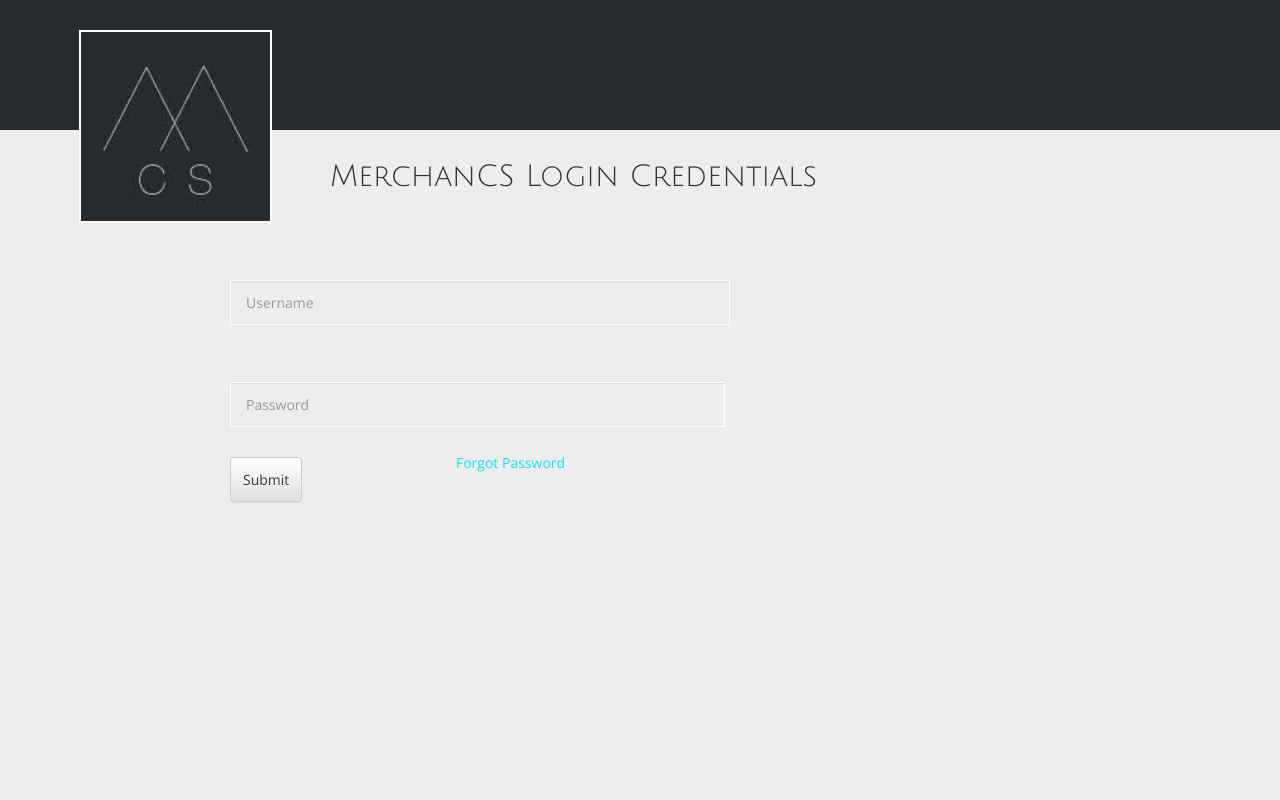
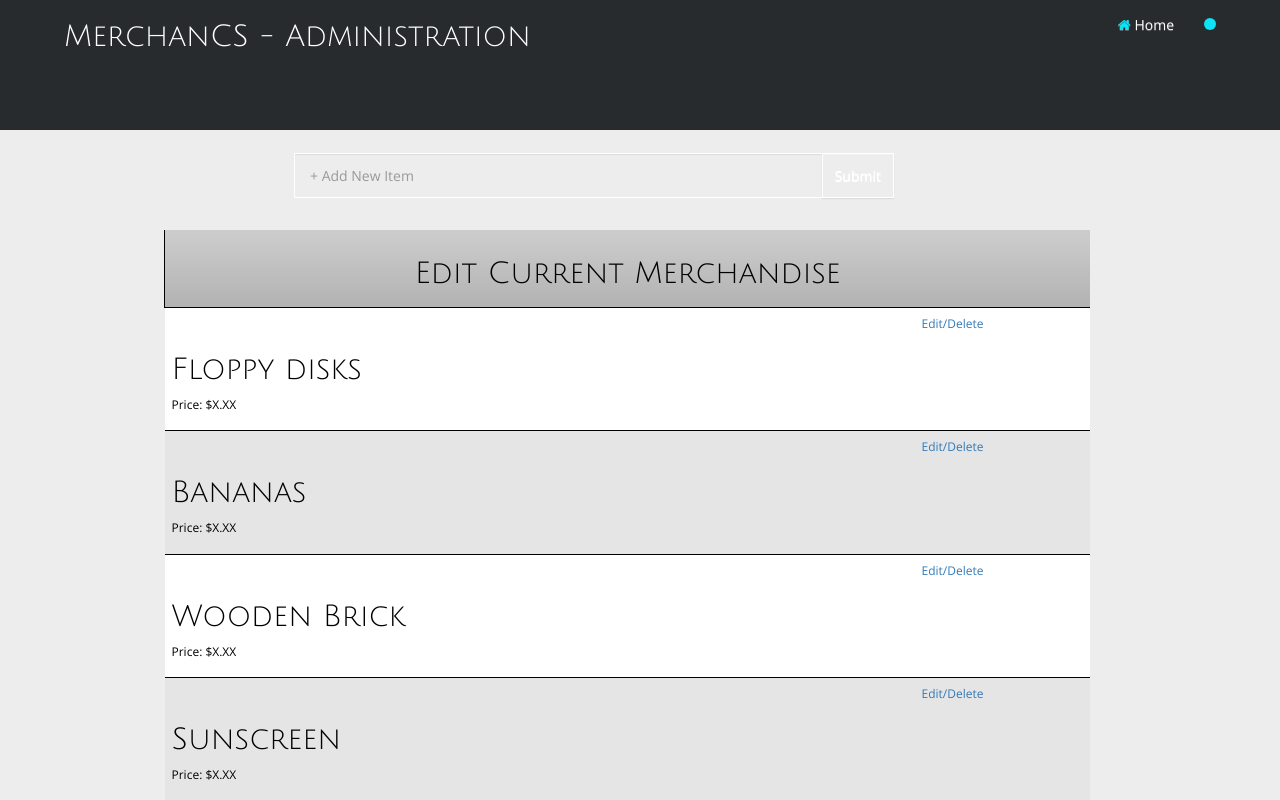
Before and after one commit to oliver-spryn/merchancs, a PHP site: page /admin.html in a window 1280 px wide. Run offline with PHP 8.4, Linux system fonts and the light colour scheme; some libraries are stand-ins or nearby versions.

Commit message:
Added real admin page. Fixed "old" admin page to be correctly labeled as login page. (sorry about that) -Noah

```diff
--- a/admin.html
+++ b/admin.html
@@ -2,7 +2,7 @@
 <html lang="en">
 <head>
 <meta charset="UTF-8">
-<title>MerchanCS Admin</title>
+<title>MerchanCS Template</title>
 
 <link href="https://fonts.googleapis.com/css?family=Lato:100,300,400|Open+Sans:400,300|Julius+Sans+One" rel="stylesheet">
 <link href="https://maxcdn.bootstrapcdn.com/font-awesome/4.2.0/css/font-awesome.min.css" rel="stylesheet">
@@ -18,19 +18,12 @@
 
 <body class="electric">
 <header id="main-header">
-
-    <a id="logo" class="navbar-brand" href="#"><img alt="MerchanCS Logo" class="logo" src="images/logo.jpg"></a>
-
-</header>
-<form id="loginForm">
-<h2>MerchanCS Login Credentials</h2>
+<nav class="navbar navbar-default" role="navigation">
 
 
-<!--
 <ul class="nav navbar-nav navbar-right">
 <li><a class="home" href="#"><i class="fa fa-home text-inherit"></i> Home</a></li>
-<li><a class="search" href="#"><i class="fa fa-search text-inherit"></i> Search</a></li>
-<li><a class="browse" href="#"><i class="fa fa-bars text-inherit"></i> Browse</a></li>
+
 
 <li class="dropdown themes">
 <a href="#" class="dropdown-toggle" data-toggle="dropdown"><span class="background-inherit demo-disk"></span></a>
@@ -42,21 +35,75 @@
 </ul>
 </li>
 </ul>
--->
 
-<div class="input-group username">
-<input class="form-control" type="text" placeholder="Username">
-</div>
+<h2>MerchanCS - Administration</h2>
 
-<div class="input-group password">
-<input class="form-control" type="text" placeholder="Password">
-<span class="input-group-btn"></span>
+<div class="input-group addItem">
+<input class="form-control" type="text" placeholder="+ Add New Item">
+<span class="input-group-btn">
+<button class="btn btn-default" type="button">Submit</button>
+</span>
 </div>
 
 
-<button id = "submitButton" class="btn btn-default" type="button" onclick="window.location = 'tempAdminPage2.html';">Submit</button>
-<li><a class="text-inherit" href="#">Forgot Password</a></li>
-</form>
+</nav>
+</header>
+
+<section id="editAside">
+
+<nav>
+
+    <div class="CSSTableGenerator" >
+                <table >
+                    <tr>
+                        <td>
+                            <h2>Edit Current Merchandise</h2>
+                        </td>
+
+                    </tr>
+                    <tr>
+                        <td >
+
+                            <li><a class="text" href="#">Edit/Delete</a></li>
+                            <h2> Floppy disks </h2>
+                            <p> Price: $X.XX </p>
+                        </td>
+
+                    </tr>
+                    <tr>
+                        <td >
+
+                            <li><a class="text" href="#">Edit/Delete</a></li>
+                            <h2> Bananas </h2>
+                            <p> Price: $X.XX </p>
+                        </td>
+
+                    </tr>
+                    <tr>
+                        <td >
+
+                            <li><a class="text" href="#">Edit/Delete</a></li>
+                            <h2> Wooden Brick </h2>
+                            <p> Price: $X.XX </p>
+                        </td>
+
+                    </tr>
+                    <tr>
+                        <td >
+
+                            <li><a class="text" href="#">Edit/Delete</a></li>
+                            <h2> Sunscreen </h2>
+                            <p> Price: $X.XX </p>
+                        </td>
+
+                    </tr>
+                </table>
+            </div>
+
+</nav>
+</section>
+
+
 
 
 </body>
--- a/tempAdminPage2.html
+++ b/login2.html
@@ -9,7 +9,7 @@
 <link href="https://maxcdn.bootstrapcdn.com/bootstrap/3.2.0/css/bootstrap.min.css" rel="stylesheet">
 <link href="https://maxcdn.bootstrapcdn.com/bootstrap/3.2.0/css/bootstrap-theme.min.css" rel="stylesheet">
 
-<link href="styles/tempAdminPage2.css" rel="stylesheet">
+<link href="styles/login2.css" rel="stylesheet">
 
 <script src="https://ajax.googleapis.com/ajax/libs/jquery/2.1.1/jquery.min.js"></script>
 <script src="https://maxcdn.bootstrapcdn.com/bootstrap/3.2.0/js/bootstrap.min.js"></script>
--- a/styles/admin.css
+++ b/styles/admin.css
@@ -16,10 +16,6 @@ html, body {
 
 h1, h2 {
 	font-family: 'Julius Sans One', sans-serif;
-    margin-top: auto;
-    margin-left: 10em;
-    padding: 1em;
-
 }
 .page-container {
 	width: 100%;
@@ -117,27 +113,70 @@ header#main-header {
 	padding: 0px 5%;
 }
 
-
-
-header#main-header a img.logo {
-	border: 2px solid #FFF;
-	margin-top: 15px;
-    margin-left: auto;/*NEC should be centered*/
-    margin-right: auto;
-    width: 125%;
+header#main-header nav.navbar {
+	background: transparent;
+	border: none;
+    border-radius: 0px;
+    box-shadow: none;
+	height: 120px;
+	margin: 0px;
+	padding: 0px;
 }
 
-/**
- * Form - "loginForm) styles
- * ------------------------------
-*/
-
-form div {
-	margin: 57px 0px 0px 230px;
-	width: 500px
+header#main-header nav.navbar a img.logo {
+	border: 2px solid #FFF;
+	margin-top: 15px
 }
 
-form div.username input, div.password input  {
+header#main-header nav.navbar ul.nav li a {
+	color: #FFFFFF;
+}
+
+header#main-header nav.navbar ul.nav li.open.themes a {
+	background-color: #666666;
+}
+
+header#main-header nav.navbar ul.nav li.themes a span.demo-disk {
+	border-radius: 100%;
+	display: inline-block;
+	height: 12px;
+	width: 12px;
+}
+
+header#main-header nav.navbar ul.nav li.themes ul {
+	background-color: #666666;
+	border: none;
+	border-radius: 0px;
+}
+
+header#main-header nav.navbar ul.nav li.themes ul li a {
+	border-left: 3px solid #666666;
+}
+
+header#main-header nav.navbar ul.nav li.themes ul li a:hover {
+	background: #888888;
+	border-left: 3px solid #CCCCCC;
+}
+
+header#main-header nav.navbar ul.nav li.themes ul li a.active {
+	border-left: 3px solid #FFFFFF;
+}
+
+header#main-header nav.navbar ul.nav li.themes ul li a.active:hover {
+	border-left: 3px solid #FFFFFF;
+}
+
+header#main-header nav.navbar ul.nav li.themes ul li a span.demo-disk {
+	margin-right: 10px;
+}
+
+header#main-header div.addItem {
+	margin: 100px 0px 0px 230px;
+	width: 600px;
+    height: 45px;
+    }
+
+header#main-header div.addItem input {
 	background-color: transparent;
 	border: 1px solid #FFF;
 	border-radius: 0px;
@@ -146,29 +185,140 @@ form div.username input, div.password input  {
 	padding: 15px;
 }
 
-form button {
+header#main-header div.addItem span.input-group-btn button {
 	background: transparent;
 	border: 1px solid #FFF;
 	border-radius: 0px;
 	color: #FFF;
 	height: 45px;
-    padding: 15px;
-    margin-left: auto;
-    margin: 30px 0px 0px 230px;
 }
 
-form li {
-	background: transparent;
-	border-radius: 0px;
-	color: #FFF;
-	height: 45px;
-    margin-left: auto;
-    margin-top: auto;
-    margin: 15px 0px 0px 150px;
-    display: inline;
+header h2{
+    color: #FFF;
 }
 
-/*Start reset*/
+aside h2, ul{
+    margin: 100px 0px 0px 230px;
+}
+
+section h2
+{
+
+}
+
+section{
+    width: 90%;
+    padding-left: 5%;
+    padding-right: 5%;
+}
+
+.merchandiseTable {
+	margin:0px;padding:0px;
+	width:100%;
+	box-shadow: 10px 10px 5px #888888;
+	border:1px solid #000000;
+
+	-moz-border-radius-bottomleft:0px;
+	-webkit-border-bottom-left-radius:0px;
+	border-bottom-left-radius:0px;
+
+	-moz-border-radius-bottomright:0px;
+	-webkit-border-bottom-right-radius:0px;
+	border-bottom-right-radius:0px;
+
+	-moz-border-radius-topright:0px;
+	-webkit-border-top-right-radius:0px;
+	border-top-right-radius:0px;
+
+	-moz-border-radius-topleft:0px;
+	-webkit-border-top-left-radius:0px;
+	border-top-left-radius:0px;
+}.CSSTableGenerator table{
+    border-collapse: collapse;
+        border-spacing: 0px;
+	width:75%;
+	height:50%;
+	margin:100px;
+    padding:0px;
+    width: 90%;
+    padding-left: 5%;
+    padding-right: 5%;
+}.CSSTableGenerator tr:last-child td:last-child {
+	-moz-border-radius-bottomright:0px;
+	-webkit-border-bottom-right-radius:0px;
+	border-bottom-right-radius:0px;
+}
+.CSSTableGenerator table tr:first-child td:first-child {
+	-moz-border-radius-topleft:0px;
+	-webkit-border-top-left-radius:0px;
+	border-top-left-radius:0px;
+}
+.CSSTableGenerator table tr:first-child td:last-child {
+	-moz-border-radius-topright:0px;
+	-webkit-border-top-right-radius:0px;
+	border-top-right-radius:0px;
+}.CSSTableGenerator tr:last-child td:first-child{
+	-moz-border-radius-bottomleft:0px;
+	-webkit-border-bottom-left-radius:0px;
+	border-bottom-left-radius:0px;
+}.CSSTableGenerator tr:hover td{
+
+}
+.CSSTableGenerator tr:nth-child(odd){ background-color:#e5e5e5; }
+.CSSTableGenerator tr:nth-child(even)    { background-color:#ffffff; }.CSSTableGenerator td{
+	vertical-align:middle;
+
+
+	border:1px solid #000000;
+	border-width:0px 1px 1px 0px;
+	text-align:left;
+	padding:7px;
+	font-size:12px;
+	font-family:Arial;
+	font-weight:normal;
+	color:#000000;
+}.CSSTableGenerator tr:last-child td{
+	border-width:0px 1px 0px 0px;
+}.CSSTableGenerator tr td:last-child{
+	border-width:0px 0px 1px 0px;
+}.CSSTableGenerator tr:last-child td:last-child{
+	border-width:0px 0px 0px 0px;
+}
+.CSSTableGenerator tr:first-child td{
+		background:-o-linear-gradient(bottom, #cccccc 5%, #b2b2b2 100%);	background:-webkit-gradient( linear, left top, left bottom, color-stop(0.05, #cccccc), color-stop(1, #b2b2b2) );
+	background:-moz-linear-gradient( center top, #cccccc 5%, #b2b2b2 100% );
+	filter:progid:DXImageTransform.Microsoft.gradient(startColorstr="#cccccc", endColorstr="#b2b2b2");	background: -o-linear-gradient(top,#cccccc,b2b2b2);
+
+	background-color:#cccccc;
+	border:0px solid #000000;
+	text-align:center;
+	border-width:0px 0px 1px 1px;
+	font-size:14px;
+	font-family:Verdana;
+	font-weight:bold;
+	color:#000000;
+}
+.CSSTableGenerator tr:first-child:hover td{
+	background:-o-linear-gradient(bottom, #cccccc 5%, #b2b2b2 100%);	background:-webkit-gradient( linear, left top, left bottom, color-stop(0.05, #cccccc), color-stop(1, #b2b2b2) );
+	background:-moz-linear-gradient( center top, #cccccc 5%, #b2b2b2 100% );
+	filter:progid:DXImageTransform.Microsoft.gradient(startColorstr="#cccccc", endColorstr="#b2b2b2");	background: -o-linear-gradient(top,#cccccc,b2b2b2);
+
+	background-color:#cccccc;
+}
+.CSSTableGenerator tr:first-child td:first-child{
+	border-width:0px 0px 1px 0px;
+}
+.CSSTableGenerator tr:first-child td:last-child{
+	border-width:0px 0px 1px 1px;
+}
+
+.CSSTableGenerator table li{
+    display: inline;
+    margin: 100px 100px 2px 750px;
+
+}
+
+/*RESET*/
 
 #page-content-wrapper {
 	margin-top: 250px;
```
Also changed, not shown: login.html (added, +63 -0 lines), styles/login.css (added, +185 -0 lines), styles/login2.css (renamed from styles/tempAdminPage2.css).
